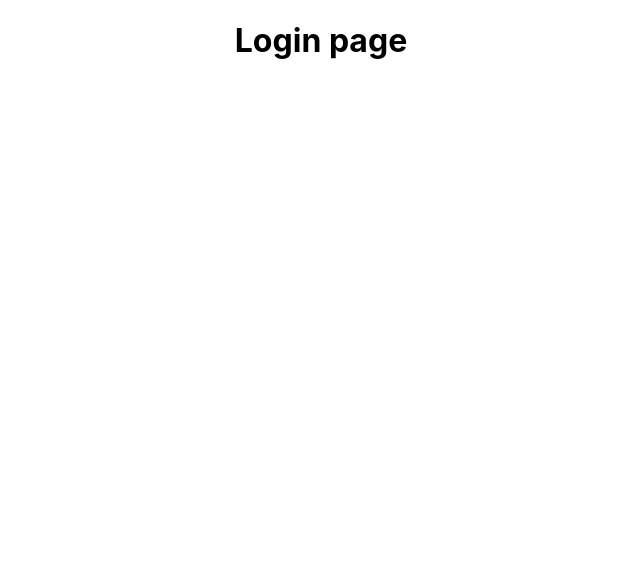
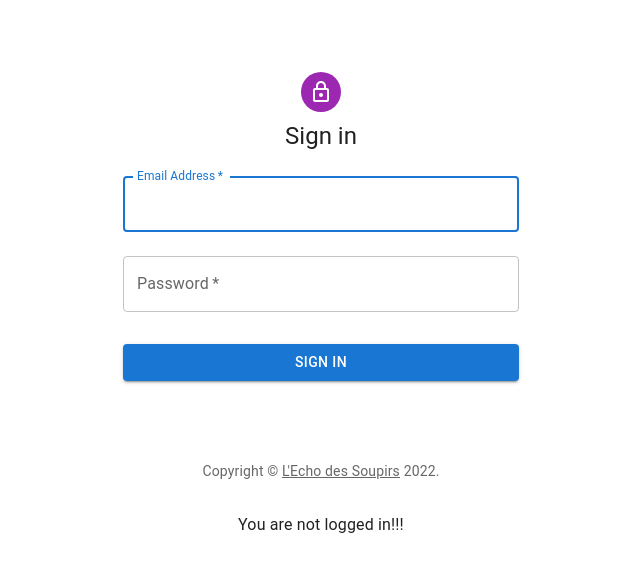
Before and after one commit to CesarQD98/tech-innovation-inventario, a React (Create React App) app: page /login in a window 1280 px wide. Shown: the top 572 px of the page, without its empty margins (319-959 px from the left). Built offline with nearby package versions, Linux system fonts and the light colour scheme.

Commit message:
Updated Login Page

```diff
--- a/package.json
+++ b/package.json
@@ -5,6 +5,7 @@
   "dependencies": {
     "@emotion/react": "^11.10.5",
     "@emotion/styled": "^11.10.5",
+    "@mui/icons-material": "^5.10.15",
     "@mui/material": "^5.10.14",
     "@testing-library/jest-dom": "^5.16.5",
     "@testing-library/react": "^13.4.0",
--- a/src/App.js
+++ b/src/App.js
@@ -5,19 +5,37 @@ import Login from './pages/Login';
 import Error from './pages/Error';
 import Home from './pages/Home';
 import Inventory from './pages/Inventory';
+import { AuthProvider } from './context/AuthProvider';
+import RequireAuth from './components/RequireAuth';
 
 function App() {
   return (
     <div className="App">
+      <AuthProvider>
         <BrowserRouter>
           <Routes>
             <Route path='/' element={<Home />} />
-          <Route path='/dashboard' element={<Dashboard />} />
-          <Route path='/inventory' element={<Inventory />} />
+            <Route
+              path='/dashboard'
+              element={
+                <RequireAuth>
+                  <Dashboard />
+                </RequireAuth>
+              }
+            />
+            <Route
+              path='/inventory'
+              element={
+                <RequireAuth>
+                  <Inventory />
+                </RequireAuth>
+              }
+            />
             <Route path='/login' element={<Login />} />
             <Route path='*' element={<Error />} />
           </Routes>
         </BrowserRouter>
+      </AuthProvider>
     </div>
   );
 }
--- /dev/null
+++ b/src/components/AuthStatus.js
@@ -0,0 +1,26 @@
+import { useNavigate } from 'react-router-dom';
+import { useAuthContext } from '../context/AuthProvider'
+
+function AuthStatus() {
+  let auth = useAuthContext();
+  let navigate = useNavigate();
+
+  if (!auth.user) {
+    return <p>You are not logged in!!!</p>;
+  }
+
+  return (
+    <p>
+      Welcome {auth.user}!{' '}
+      <button
+        onClick={() => {
+          auth.signout(() => navigate('/'));
+        }}
+      >
+        Log Out
+      </button>
+    </p>
+  )
+}
+
+export default AuthStatus
--- /dev/null
+++ b/src/components/RequireAuth.js
@@ -0,0 +1,19 @@
+import { Navigate, useLocation } from "react-router-dom";
+import { useAuthContext } from "../context/AuthProvider"
+
+function RequireAuth({ children }) {
+  const auth = useAuthContext();
+  const location = useLocation();
+
+  // console.log(auth);
+
+  if (!auth.user) {
+    return <Navigate to='/login' state={{ from: location }} replace />;
+  }
+
+  return (
+    <div>RequireAuth</div>
+  )
+}
+
+export default RequireAuth
--- /dev/null
+++ b/src/context/AuthProvider.js
@@ -0,0 +1,29 @@
+import React, { useContext, useState } from 'react'
+import { fakeAuthProvider } from '../utils/auth';
+
+const AuthContext = React.createContext();
+
+// Custom hook to get Auth Context
+export function useAuthContext() {
+  return useContext(AuthContext)
+}
+
+export function AuthProvider({ children }) {
+  const [user, setUser] = useState(null)
+
+  const signin = (newUser) => {
+    return fakeAuthProvider.signin(() => {
+      setUser(newUser);
+    });
+  };
+
+  const signout = () => {
+    return fakeAuthProvider.signout(() => {
+      setUser(null);
+    })
+  }
+
+  const value = { user, signin, signout }
+
+  return <AuthContext.Provider value={value}>{children}</AuthContext.Provider>
+}
--- a/src/pages/Dashboard.js
+++ b/src/pages/Dashboard.js
@@ -1,9 +1,11 @@
 import React from 'react'
+import AuthStatus from '../components/AuthStatus'
 
 const Dashboard = () => {
   return (
     <div>
       <h1>Dashboard Page</h1>
+      <AuthStatus />
     </div>
   )
 }
--- a/src/pages/Home.js
+++ b/src/pages/Home.js
@@ -1,11 +1,21 @@
 import React from 'react'
+import AuthStatus from '../components/AuthStatus'
+import { Link } from 'react-router-dom'
 
 const Home = () => {
+
+
   return (
     <div>
-      <h1>Home Page</h1>
-      <h2>Provisional Home Page</h2>
+      <h1>Public Home Page</h1>
+      <h2>Provisional Public Home Page</h2>
       <p>Lorem ipsum dolor sit amet, consectetur adipisicing elit. At, est ipsum laboriosam eveniet deleniti obcaecati fugiat nostrum sequi, quisquam inventore quibusdam quaerat ipsa, aspernatur assumenda a eum rerum illum. Unde?</p>
+      <ul>
+        <li>
+          <Link to='/login'>Log in</Link>
+        </li>
+      </ul>
+      <AuthStatus />
     </div>
   )
 }
--- a/src/pages/Inventory.js
+++ b/src/pages/Inventory.js
@@ -1,4 +1,5 @@
 import React from 'react'
+import AuthStatus from '../components/AuthStatus'
 
 function Inventory() {
   return (
@@ -9,6 +10,7 @@ function Inventory() {
         <li>Add react-table dependencies</li>
         <li>Create connection to products db</li>
       </ul>
+      <AuthStatus />
     </div>
   )
 }
--- a/src/pages/Login.js
+++ b/src/pages/Login.js
@@ -1,11 +1,115 @@
-import React from 'react'
+import * as React from 'react';
+import Avatar from '@mui/material/Avatar';
+import Button from '@mui/material/Button';
+import CssBaseline from '@mui/material/CssBaseline';
+import TextField from '@mui/material/TextField';
+import Link from '@mui/material/Link';
+import Box from '@mui/material/Box';
+import LockOutlinedIcon from '@mui/icons-material/LockOutlined';
+import Typography from '@mui/material/Typography';
+import Container from '@mui/material/Container';
+import { createTheme, ThemeProvider } from '@mui/material/styles';
 
-const Login = () => {
-    return (
-        <div>
-            <h1>Login page</h1>
-        </div>
-    )
+import { useLocation, useNavigate } from 'react-router-dom';
+import { useAuthContext } from '../context/AuthProvider';
+import AuthStatus from '../components/AuthStatus';
+
+function Copyright(props) {
+  return (
+    <Typography variant="body2" color="text.secondary" align="center" {...props}>
+      {'Copyright © '}
+      <Link color="inherit" href="https://youtu.be/Vb4-pLjzwGI">
+        L'Echo des Soupirs
+      </Link>{' '}
+      {new Date().getFullYear()}
+      {'.'}
+    </Typography>
+  );
 }
 
-export default Login
+const theme = createTheme();
+
+export default function SignIn() {
+  const navigate = useNavigate();
+  const location = useLocation();
+  const auth = useAuthContext();
+
+  let from = location.state?.from?.pathname || '/';
+  // console.log(from);
+
+  function handleSubmit(event) {
+    event.preventDefault();
+
+    const data = new FormData(event.currentTarget);
+    const email = data.get('email');
+
+    console.log({
+      email: email,
+      password: data.get('password'),
+    });
+
+    // auth.user = email
+
+    auth.signin(email, () => {
+      navigate(from, { replace: true });
+    });
+
+    console.log(auth);
+
+  };
+
+  return (
+    <ThemeProvider theme={theme}>
+      <Container component="main" maxWidth="xs">
+        <CssBaseline />
+        <Box
+          sx={{
+            marginTop: 8,
+            display: 'flex',
+            flexDirection: 'column',
+            alignItems: 'center',
+          }}
+        >
+          <Avatar sx={{ m: 1, bgcolor: 'secondary.main' }}>
+            <LockOutlinedIcon />
+          </Avatar>
+          <Typography component="h1" variant="h5">
+            Sign in
+          </Typography>
+          <Box component="form" onSubmit={handleSubmit} noValidate sx={{ mt: 1 }}>
+            <TextField
+              margin="normal"
+              required
+              fullWidth
+              id="email"
+              label="Email Address"
+              name="email"
+              autoComplete="email"
+              autoFocus
+            />
+            <TextField
+              margin="normal"
+              required
+              fullWidth
+              name="password"
+              label="Password"
+              type="password"
+              id="password"
+              autoComplete="current-password"
+            />
+            <Button
+              type="submit"
+              fullWidth
+              variant="contained"
+              sx={{ mt: 3, mb: 2 }}
+            >
+              Sign In
+            </Button>
+          </Box>
+        </Box>
+        <Copyright sx={{ mt: 8, mb: 4 }} />
+      </Container>
+      <AuthStatus />
+    </ThemeProvider>
+  );
+}
--- /dev/null
+++ b/src/utils/auth.js
@@ -0,0 +1,15 @@
+// This represents some generic auth provider API!
+
+const fakeAuthProvider = {
+  isAuthenticated: false,
+  signin() {
+    fakeAuthProvider.isAuthenticated = true;
+    setTimeout(100); // fake async
+  },
+  signout() {
+    fakeAuthProvider.isAuthenticated = false;
+    setTimeout(100); // fake async
+  },
+};
+
+export { fakeAuthProvider }
```
Also changed, not shown: 1 other file (tests, documents, lock files or other folders). Lines whose indentation alone changed are shown as unchanged.
